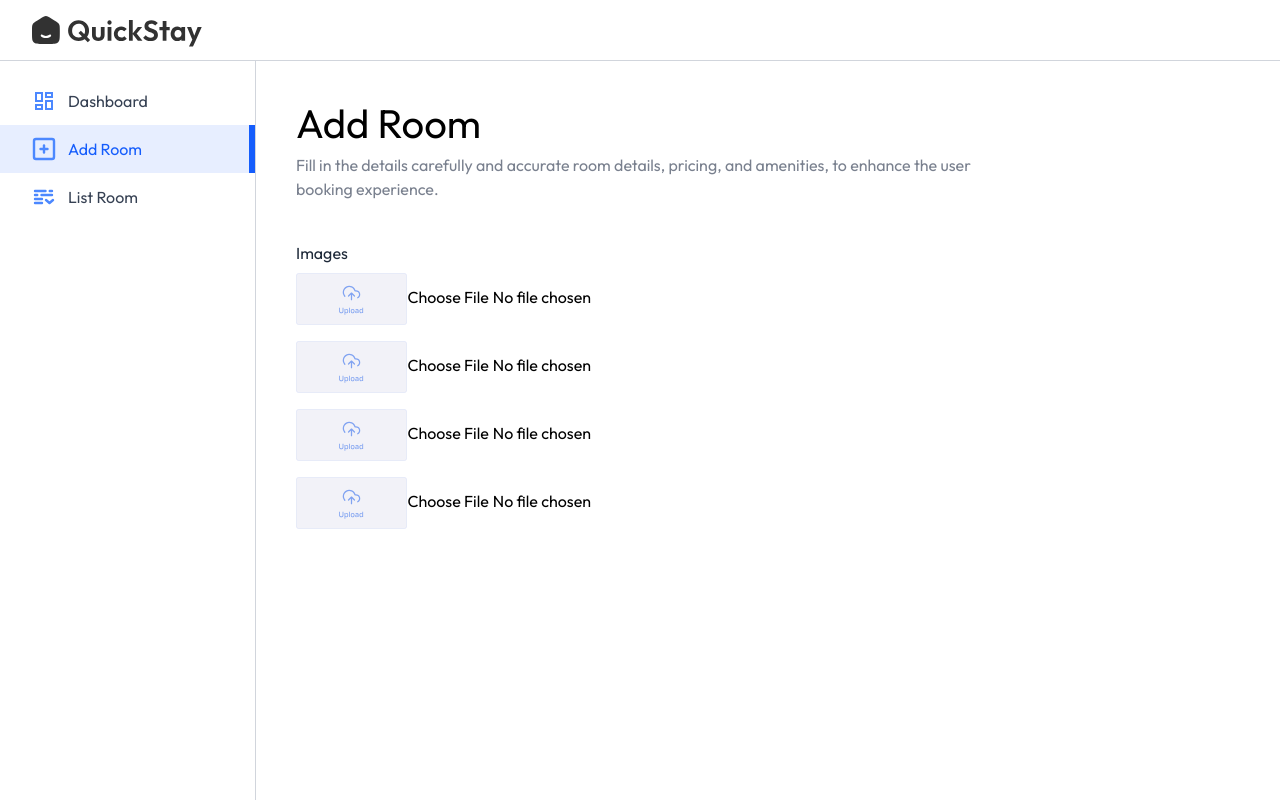
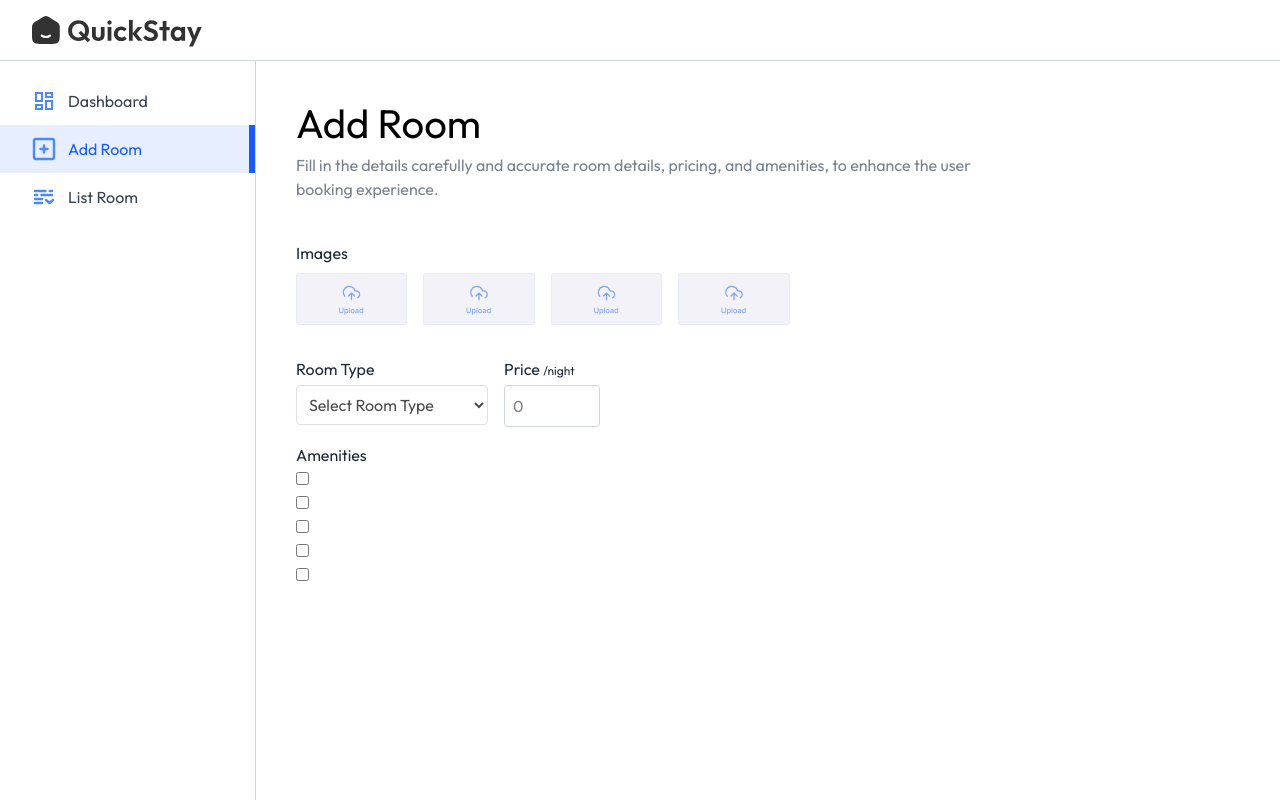
Before and after one commit to lochinbek9/Hotel-Booking-App, a React (Vite) app: page /owner/add-room in a window 1280 px wide. Shown: the top 802 px of the page. Built offline with nearby package versions, Linux system fonts and the light colour scheme; a web font is replaced by a local one.

Commit message:
Admin Dashboard added

```diff
--- a/src/pages/AddRoom.jsx
+++ b/src/pages/AddRoom.jsx
@@ -32,11 +32,39 @@ enhance the user booking experience.' />
         Images
       </p>
       <div className="grid grid-cols-2 sm:flex gap-4 my-2 flex-wrap">
-    {Object.keys(images).map((key) =>(
+        {Object.keys(images).map((key) => (
           <label htmlFor={`roomImage${key}`} key={key}>
             <img className="max-h-13 cursor-pointer opacity-80" src={images[key] ? URL.createObjectURL(images[key]) : assets.uploadArea} alt="" />
-        <input type="file" accept="image/*"/>
+            <input type="file" accept="image/*" id={`roomImage${key}`} hidden onChange={e => setImages({ ...images, [key]: e.target.files[0] })} />
           </label>
+        ))}
+      </div>
+
+      <div className="w-full flex max-sm:flex-col sm:gap-4 mt-4">
+        <div className="flex-1 max-w-48">
+          <p className="text-gray-800 mt-4">Room Type</p>
+          <select value={inputs.roomType} className="border opacity-70 border-gray-300 mt-1 rounded p-2 w-full" onChange={e => setInputs({ ...inputs, roomType: e.target.value })}>
+            <option>Select Room Type</option>
+            <option value="Single Bed">Single Bad</option>
+            <option value="Double Bed">Double Bad</option>
+            <option value="Luxury Bed">Luxury Bad</option>
+            <option value="Family Suite">Family Suite</option>
+          </select>
+        </div>
+        <div>
+            <p className="mt-4 text-gray-800">
+              Price <span className="text-xs">/night</span>
+            </p>
+            <input type="number" placeholder="0" className="border border-gray-300 mt-1 rounded p-2 w-24" value={inputs.pricePerNight} onChange={e => setInputs({...inputs, pricePerNight: e.target.value})} />
+        </div>
+      </div>
+
+      <p className="text-gray-800 mt-4">Amenities</p>
+      <div>
+        {Object.keys(inputs.amenities).map((amenity, index) =>(
+          <div key={index}>
+              <input type="checkbox" id={`amenities${index+1}`} checked={inputs.amenities[amenity]} onChange={()=> setInputs({...inputs,})} />
+          </div>
         ))}
       </div>
     </form>
```
Lines whose indentation alone changed are shown as unchanged.
